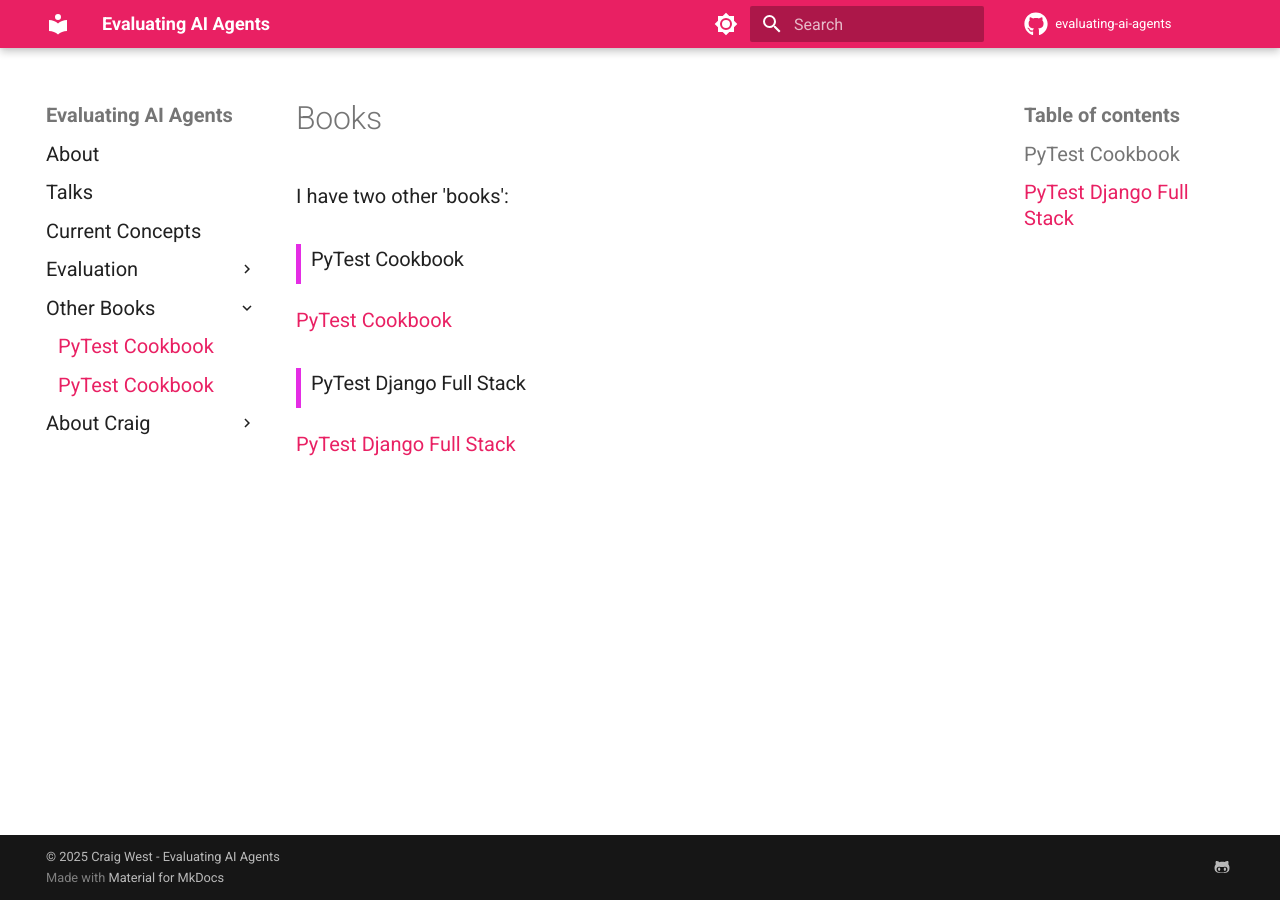
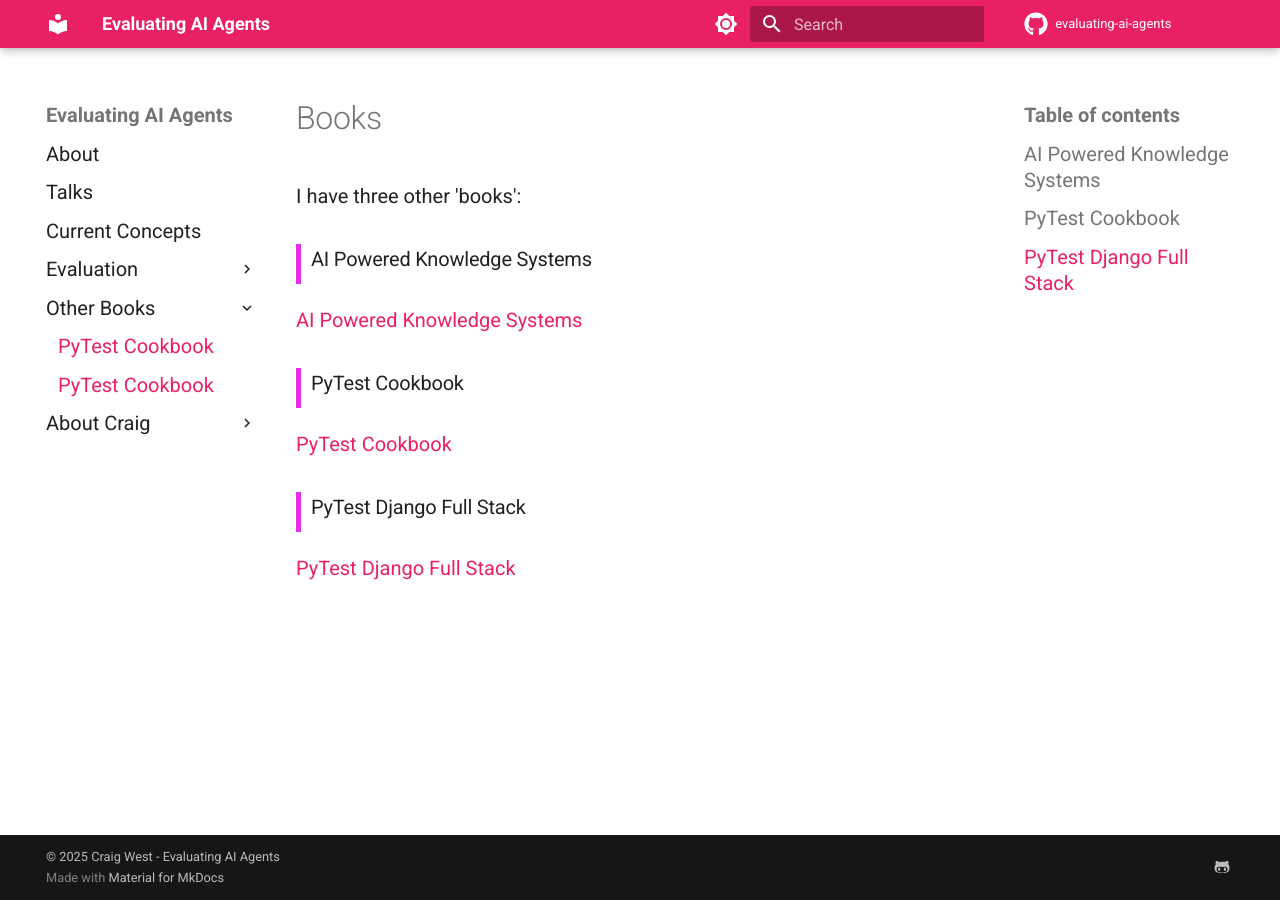
Before and after one commit to Python-Test-Engineer/evaluating-ai-agents, an MkDocs documentation site: the page built from docs/books.md, in a window 1280 px wide. Built offline with MkDocs 1.6.1 and Material for MkDocs 9.7.7, drawn with Linux system fonts in a browser that asks for light colours.

```diff
--- a/docs/books.md
+++ b/docs/books.md
@@ -1,6 +1,10 @@
 # Books
 
-I have two other 'books':
+I have three other 'books':
+
+### AI Powered Knowledge Systems
+
+[ AI Powered Knowledge Systems](https://ai-powered-knowledge-systems.netlify.app/)
 
 ### PyTest Cookbook
 
```
Also changed, not shown: docs/craig/cv.md (+3 -0 lines), site/books/index.html, site/craig/cv/index.html, site/search/search_index.json, 1 other file.
